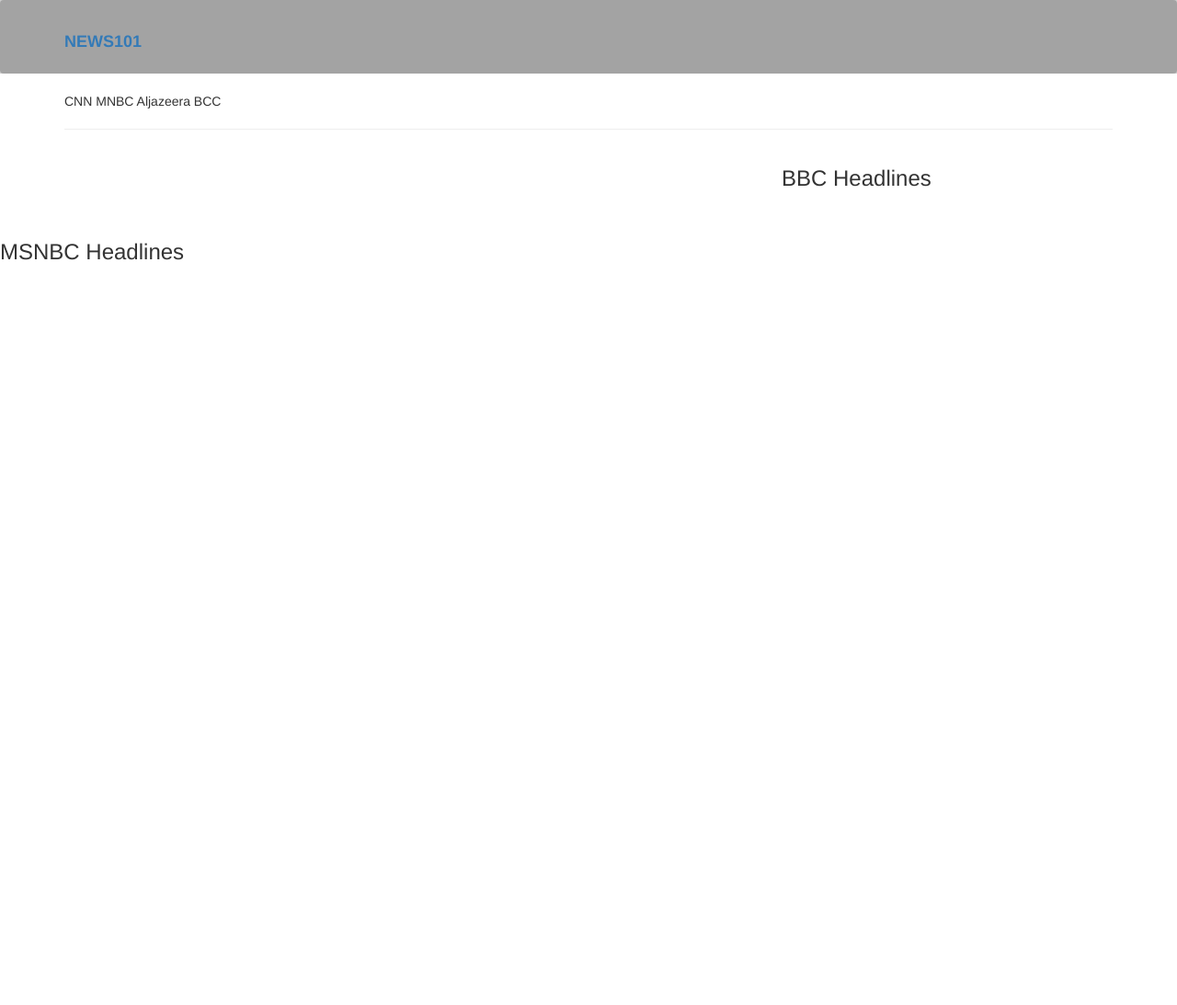
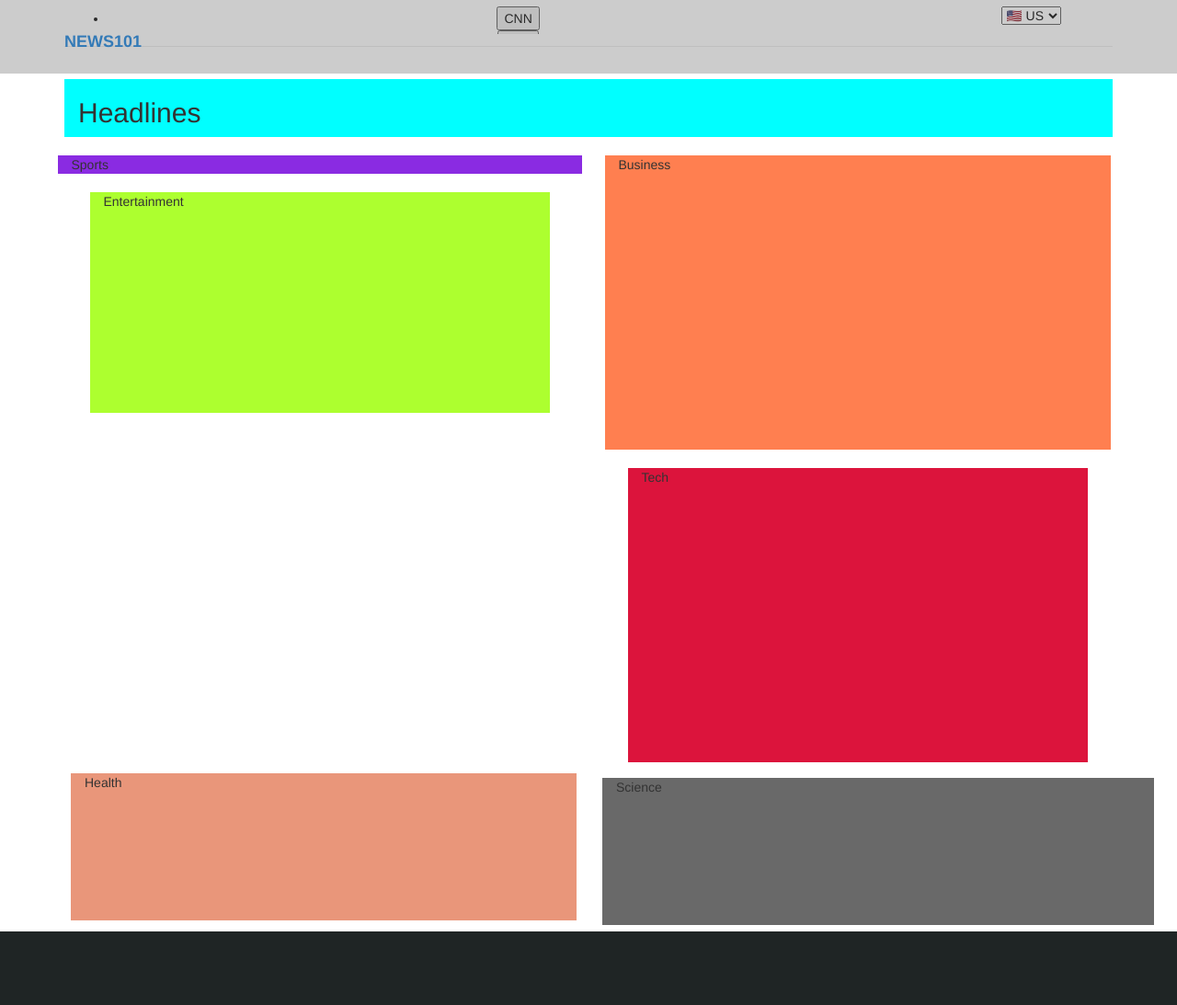
Before and after one commit to Muia23/NewsHub, a Flask app: template app/templates/index.html in a window 1280 px wide. Shown: the whole page at 92% size. Before the commit the page ends 283 px from the top, so only its background shows below. Run offline with Flask 2, Linux system fonts and the light colour scheme; the template is opened without the code that fills it, so the values that code supplies are empty; parts of the project's set-up code (start-up, migrations or seed data) failed here and were passed over; some libraries are stand-ins or nearby versions.

Commit message:
for looped the news category names

```diff
--- a/app/templates/index.html
+++ b/app/templates/index.html
@@ -1,46 +1,106 @@
 {% extends 'base.html' %}
+<!-- Styles block -->
+
+{% block styles %}
+    {{ super() }}
+    <link rel="stylesheet" href="{{url_for('static',filename='css/index6.css')}}">
+{% endblock %}
+
 <!-- Content block -->
 {% block content %}
-<nav class="navbar navbar-light bg-light">
 
-</nav>
 <div class="container">
-    <p>CNN   MNBC   Aljazeera    BCC </p>
+    <div class="row" style="text-align: center; height: 30px; padding: 7px;">
+        <div class="col"></div>
+        <div class="col-sm-10 col-md-10">
+            <ul class="stations-list" style="max-height: 30px; overflow-y: hidden;">
+               <li class="station"><button>CNN</button></li>
+               <li class="station"><button>BBC</button></li>
+               <li class="station"><button>Fox News</button></li>
+               <li class="station"><button>MSNBC</button></li>
+               <li class="station"><button>Al Jazeera</button></li>
+            </ul>
+        </div>
+        <div class="col">
+            <select searchable="Select Country">
+                <option value="1">🇺🇸 US</option>
+                <option value="2">🇨🇦 CA</option>
+                <option value="3">🇨🇳 CN</option>
+                <option value="5">🇫🇷 FR</option>
+                <option value="6">🇩🇪 GE</option>
+                <option value="8">🇮🇹 IT</option>
+                <option value="9">🇯🇵 JP</option>
+                <option value="10">🇷🇺 RU</option>
+                <option value="11">🇬🇧 UK</option>
+                <h2>Africa:</h2>
+                <option value="12">🇪🇬 EG</option>
+                <option value="13">🇳🇬 NG</option>
+            </select>
+        </div>
+    </div>
     <hr>
-</div>
-<div class="container">
+    <div class="row" style="padding: 15px;">
+        <div class="container-fluid" style="background-color: aqua; ">
+            <h2>Headlines</h2>
+            <div class="d-flex flex-row flex-nowrap" style="max-height: 50vh; overflow-y: scroll;">
+            {% for source_headline in source %}
+                <div class="card card-body">
+                    <img src=" {{ source_headline.urlToImage }}" class="card-img-top" style ="height: 400px; width: 600px;"alt="...">
+                    <div class="headline-body">
+                      <h5 class="headline-title">{{ source_headline.title | truncate(50) }}</h5>
+                      <p class="headline-text"><small class="text-muted">Last updated 3 mins ago</small></p>
+                    </div>
+                </div>
+            {% endfor %}
+            </div>
+        </div>
+    </div>
+    <style>
+        .card-body {
+            min-height: 300px;
+            min-width: 300px;
+            margin-right: 5px;
+            display: inline;
+        }
+
+    </style>
     <div class="row">
-        <div class="col-lg-8" style="padding-top: 10vh;">
-          <div class ="container" style="max-width:770px; max-height: 60vh; overflow-y: scroll;">
-            {% for source_headline in source %}
-            <img src=" {{ source_headline.urlToImage }} " style="width:740px; height: 60vh; padding: 10px;" class="d-block w-100" alt="...">
-            {% endfor %}
-          </div>
+        <div class="col-md-6" style="padding: 5px;">
+            <div class="container" style="background-color: blueviolet; max-height: 50vh; width: 570px; overflow-y: scroll;">
+                Sports
+                {% for news_category in category %}
+                    <hr>
+                    <h2> {{news_category.name }}</h2>
+                {% endfor %}
+            </div>
+            <br>
+            <div class="container" style="background-color:greenyellow; height: 30vh; width: 500px;">
+                Entertainment
+            </div>
         </div>
-        <div class="col-lg-4">
-            <h3> BBC Headlines </h3>
-            <div class="container" style="max-width: 500px; max-height: 70vh; overflow-y: scroll;">
-                {% for source_headline in source %}
-                <hr>
-                <div class="row" style="display: inline-block;">
-                   <div class="col-sm-4 col-md-4 col-lg-5">
-                        <img style="width: 190px; height: 100px;" src='{{ source_headline.urlToImage }}'>
-                   </div>
-                   <div class="col-sm-8 col-md-8 col-lg-7" >
-                        <h5> {{ source_headline.title }}</h5>
-                   </div>
-                </div>
-                {% endfor %}
+        <div class="col-md-6" style="padding: 5px;">
+            <div class="container" style="background-color: coral; height: 40vh; width: 550px;">
+                Business
+            </div>
+            <br>
+            <div class="container" style="background-color: crimson; height: 40vh; width: 500px;">
+                Tech
+            </div>
+        </div>
+    </div>
+    <div class="row" style="padding: 7px;">
+        <div class="col-md-6">
+            <div class="container" style="background-color:darksalmon; height: 20vh; width: 550px;">
+                Health
+            </div>
+        </div>
+
+        <div class="col-md-6" style="padding-top: 5px;">
+            <div class="container" style="background-color:dimgrey; height: 20vh; width: 600px;">
+                Science
             </div>
         </div>
     </div>
 </div>
-
-<h3> MSNBC Headlines </h3>
-<ul>
-{% for msnbc_headline in cnn %}
-    <li> {{ msnbc_headline.urlToImage }} </li>
-{% endfor %}
-</ul>
-
+<div class="footer" style="height: 10vh; background-color: #1F2525"></div>
 {% endblock %}
```
